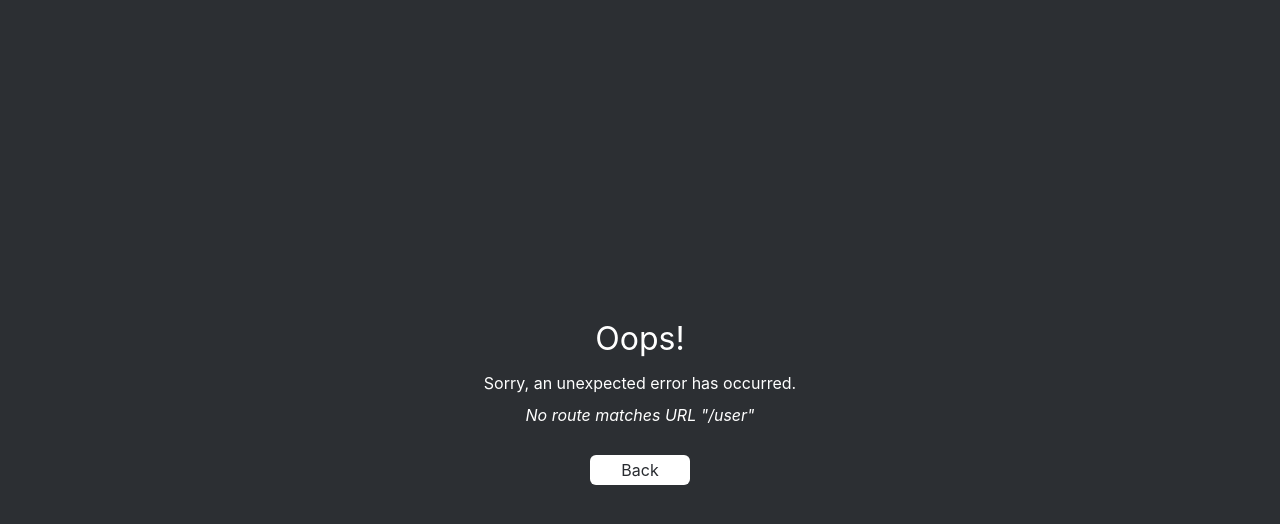
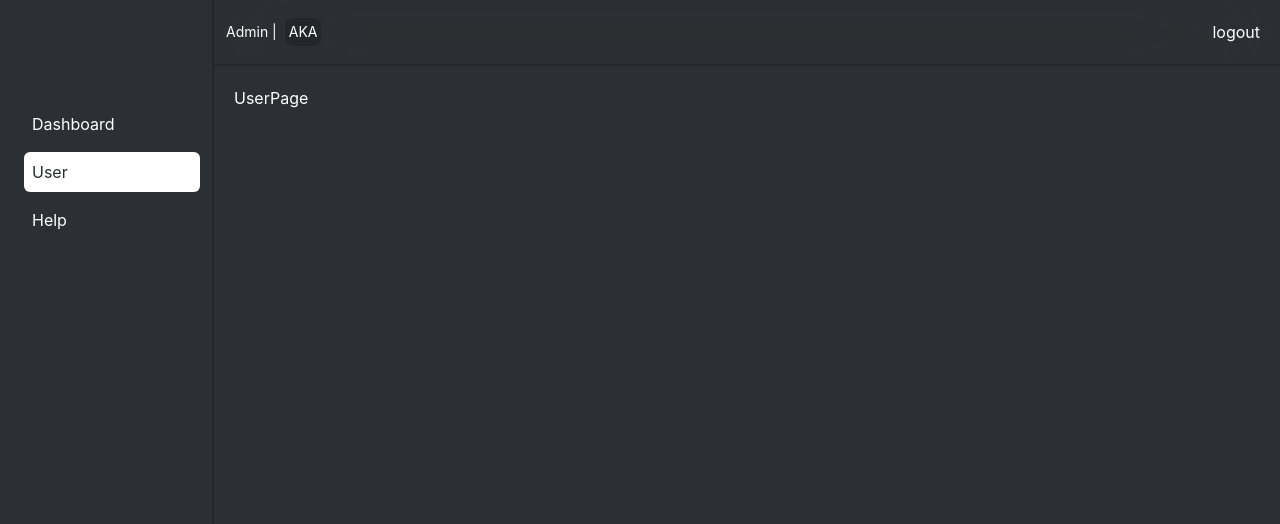
Before and after one commit to HimitsuTH/learn_LoginForm, a React (Vite) app: page /user in a window 1280 px wide. Shown: the top 524 px of the page. Built offline with nearby package versions, Linux system fonts and the light colour scheme.

Commit message:
learn outlet React router dom v6

```diff
--- a/src/App.tsx
+++ b/src/App.tsx
@@ -2,20 +2,21 @@ import React from "react";
 import Menu from "./components/Menu";
 import Navbar from "./components/Navbar";
 
-//pages
-import Home from "./pages/Home";
+import { Outlet } from "react-router-dom";
+
+
 
 function App() {
   return (
-    <div className=" ">
+    <>
       <div className="flex h-screen">
         <Menu />
         <main className=" flex flex-col w-full">
           <Navbar />
-          <Home />
+          <Outlet/>
         </main>
       </div>
-    </div>
+    </>
   );
 }
 
--- a/src/main.tsx
+++ b/src/main.tsx
@@ -2,10 +2,12 @@ import React from "react";
 import ReactDOM from "react-dom/client";
 import "./index.css";
 
+//==>>Pages
 import App from "./App.tsx";
 import Login from "./pages/Login";
+import Home from "./pages/Home.tsx";
+import UserPage from "./pages/UserPage.tsx";
 import { FormData } from "./pages/Login";
-
 import { ErrorPage } from "./pages/ErrorPage.tsx";
 
 import { createBrowserRouter, RouterProvider } from "react-router-dom";
@@ -19,13 +21,25 @@ function handleSubmit(formData: FormData) {
 }
 
 const router = createBrowserRouter([
+
   {
     path: "/",
     element: <App />,
     errorElement: <ErrorPage/>,
+    children: [
+      {
+        path:"/",
+        element: <Home/>,
+        index: true
+      },
+      {
+        path:"/user",
+        element: <UserPage/>
+      },
+    ]
   },
   {
-    path: "login",
+    path: "/login",
     element: <Login onSubmit={handleSubmit} />,
     errorElement: <ErrorPage/>,
   },
--- a/src/pages/UserPage.tsx
+++ b/src/pages/UserPage.tsx
@@ -1,11 +1,7 @@
-import React from 'react'
-
-
+import React from "react";
 
 const UserPage = () => {
-  return (
-    <div>UserPage</div>
-  )
-}
+  return <div className="p-5  h-full text-white">UserPage</div>;
+};
 
-export default UserPage
+export default UserPage;
```
